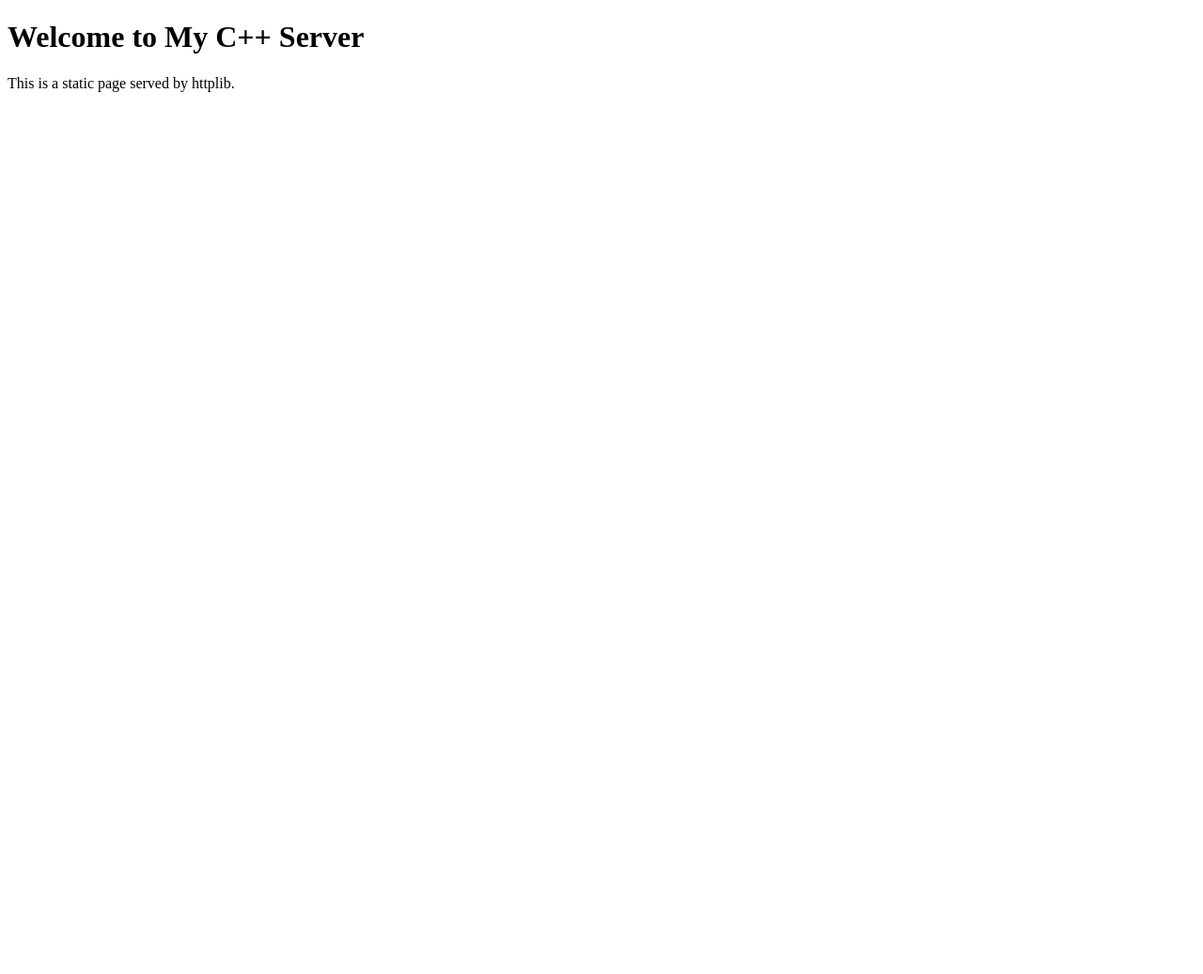
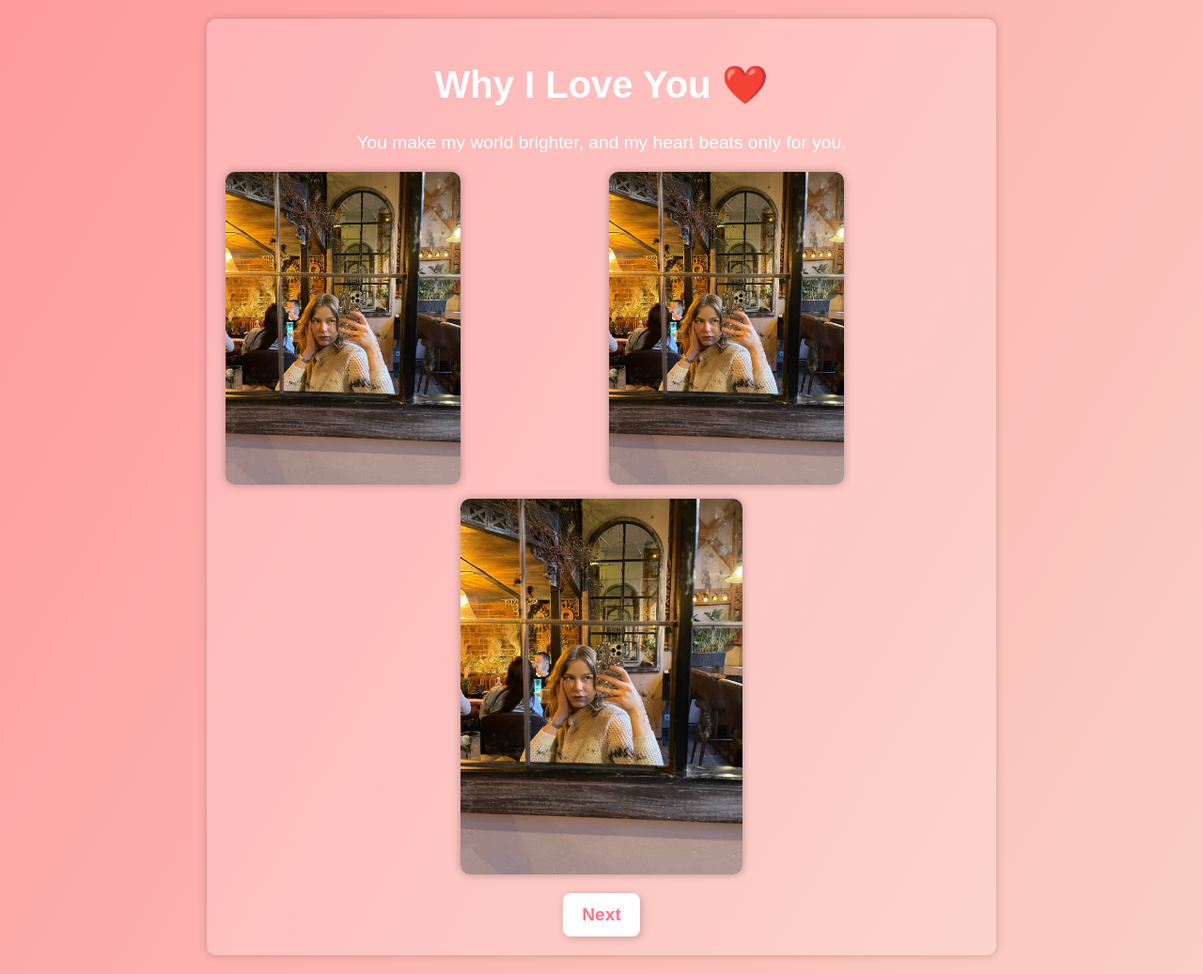
Before and after one commit to sakeof-capy/aws_http_server, a plain HTML site: page resources/public/index.html in a window 1280 px wide. Shown: the whole page at 94% size. Before the commit the page ends 800 px from the top, so only its background shows below. Drawn offline with Linux system fonts and the light colour scheme.

Commit message:
feature: some website

```diff
--- a/resources/public/index.html
+++ b/resources/public/index.html
@@ -3,11 +3,21 @@
 <head>
     <meta charset="UTF-8">
     <meta name="viewport" content="width=device-width, initial-scale=1.0">
-    <title>My C++ Server</title>
-    <link rel="stylesheet">
+    <title>Why I Love You</title>
+    <link rel="stylesheet" href="style.css">
 </head>
 <body>
-<h1>Welcome to My C++ Server</h1>
-<p>This is a static page served by httplib.</p>
+<div class="container">
+    <h1>Why I Love You ❤️</h1>
+    <p>You make my world brighter, and my heart beats only for you.</p>
+    <div class="image-grid">
+        <img src="images/placeholder1.jpg" alt="Beautiful moment">
+        <img src="images/placeholder2.jpg" alt="Another precious memory">
+        <img src="images/placeholder3.jpg" alt="The moment I fell for you">
+    </div>
+    <div class="button-container">
+        <a href="memories.html">Next</a>
+    </div>
+</div>
 </body>
 </html>
--- /dev/null
+++ b/resources/public/style.css
@@ -0,0 +1,93 @@
+/* General Styling */
+body {
+    font-family: 'Arial', sans-serif;
+    background: linear-gradient(120deg, #ff9a9e, #fad0c4);
+    text-align: center;
+    color: white;
+    padding: 20px;
+    margin: 0;
+}
+
+/* Page Container */
+.container {
+    max-width: 800px;
+    margin: auto;
+    background: rgba(255, 255, 255, 0.2);
+    padding: 20px;
+    border-radius: 10px;
+    box-shadow: 0px 0px 10px rgba(0, 0, 0, 0.2);
+}
+
+/* Headings and Text */
+h1 {
+    font-size: 2.5em;
+}
+
+p {
+    font-size: 1.2em;
+    margin-bottom: 20px;
+}
+
+/* Image Grid */
+.image-grid {
+    display: grid;
+    grid-template-columns: repeat(2, 1fr);
+    gap: 15px;
+    justify-content: center;
+    align-items: center;
+}
+
+.image-grid img {
+    width: 100%;
+    max-width: 250px;
+    border-radius: 10px;
+    box-shadow: 0px 0px 10px rgba(0, 0, 0, 0.3);
+}
+
+/* Center the third image */
+.image-grid img:nth-child(3) {
+    grid-column: span 2;
+    max-width: 300px;
+    justify-self: center;
+}
+
+/* Button Container */
+.button-container {
+    display: flex;
+    justify-content: center;
+    margin-top: 20px;
+}
+
+/* Button Styling */
+a {
+    text-decoration: none;
+    background: white;
+    color: #ff758c;
+    padding: 12px 20px;
+    border-radius: 8px;
+    font-weight: bold;
+    transition: 0.3s;
+    box-shadow: 2px 2px 10px rgba(0, 0, 0, 0.2);
+    font-size: 1.2em;
+    display: inline-block;
+}
+
+a:hover {
+    background: #ff4b5c;
+    color: white;
+}
+
+/* Responsive Fix */
+@media (max-width: 500px) {
+    .image-grid {
+        grid-template-columns: 1fr;
+    }
+
+    .image-grid img:nth-child(3) {
+        grid-column: auto;
+    }
+
+    .button-container {
+        flex-direction: column;
+    }
+}
```
Also changed, not shown: resources/public/future.html (added, +23 -0 lines), resources/public/memories.html (added, +23 -0 lines), resources/public/images/placeholder1.jpg (added), resources/public/images/placeholder2.jpg (added), resources/public/images/placeholder3.jpg (added), resources/public/images/placeholder4.jpg (added).
